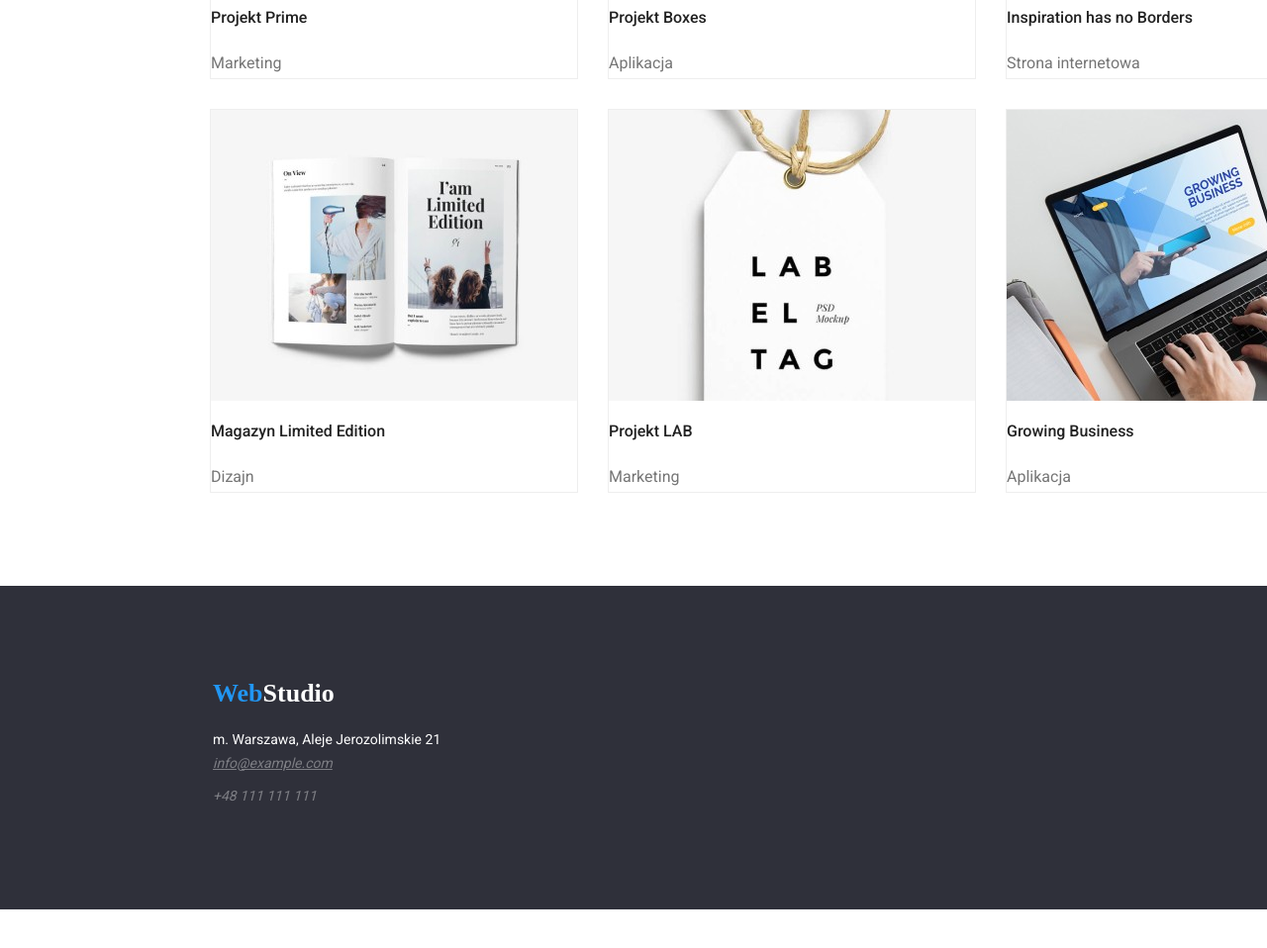
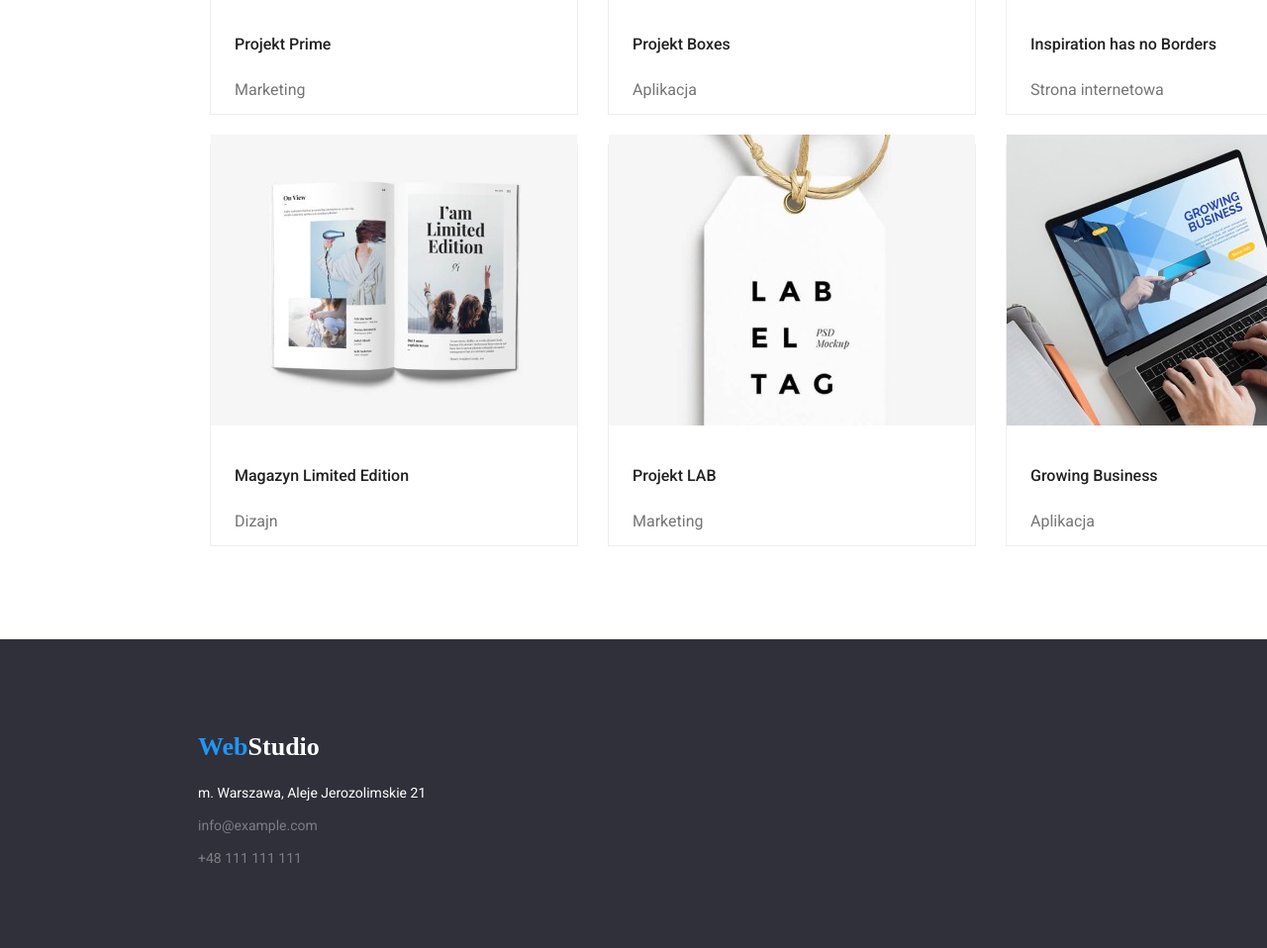
Before and after one commit to DominikBanaskiewicz/goit-markup-hw-03, a plain HTML site: page portfolio.html in a window 1280 px wide. Shown: the part 992-1950 px from the top of the page at 99% size. Before the commit the page ends 1911 px from the top, so only its background shows below. Drawn offline with Linux system fonts and the light colour scheme.

Commit message:
changes sections, container classes and paddings

```diff
--- a/css/styles.css
+++ b/css/styles.css
@@ -42,17 +42,17 @@ body {
 /*
     header i nav
 */
-body .main-banner {
-  width: 1600px;
+header {
+  border: 1px;
+  border-style: solid;
+  border-color: rgba(236, 236, 236, 1);
 }
+
 .page-header {
   display: flex;
   flex-direction: row;
   align-self: stretch;
   justify-content: space-between;
-  border: 1px;
-  border-style: solid;
-  border-color: rgba(236, 236, 236, 1);
 }
 .webstudio-main {
   text-decoration: none;
@@ -139,7 +139,9 @@ body .main-banner {
 }
 
 /* MAIN */
-
+body .main-banner {
+  width: 1600px;
+}
 .btn-zamow-usluge {
   cursor: pointer;
   background-color: var(--brand-blue-color);
@@ -162,7 +164,7 @@ h1 {
   line-height: 1.36;
   width: 696px;
   text-align: center;
-  letter-spacing: 0.6px;
+  letter-spacing: 1px;
 }
 .main-banner {
   background-color: var(--background-dark-color);
@@ -178,6 +180,11 @@ h1 {
 MAIN CONTENT
 
 */
+.main-content {
+  display: flex;
+  flex-direction: column;
+  gap: 94px;
+}
 .main-content-list {
   display: flex;
   align-items: center;
@@ -250,9 +257,11 @@ body .our-team {
   column-gap: 30px;
 }
 .our-team-elem {
+  background-color: var(--white-color);
   box-shadow: 0px 1px 3px rgba(0, 0, 0, 0.12), 0px 1px 1px rgba(0, 0, 0, 0.14),
     0px 2px 1px rgba(0, 0, 0, 0.2);
   border-radius: 0px 0px 4px 4px;
+  padding-bottom: 30px;
 }
 
 .our-team-elem > h3 {
@@ -277,19 +286,27 @@ footer {
   font-size: 14px;
   font-weight: 400;
   line-height: 1.7;
-  display: flex;
-  flex-direction: column;
 }
 
 .webstudio-footer {
+  display: flex;
   color: var(--white-color);
-  padding: 0px 1240px 20px 215px;
   text-decoration: none;
+}
+.footer-content {
+  display: flex;
+  flex-direction: column;
+  gap: 20px;
+  align-items: flex-start;
+}
+.footer-adress-list {
+  display: flex;
+  flex-direction: column;
+  gap: 9px;
 }
 .footer-adress {
   color: var(--white-color);
   font-size: 14px;
-  padding: 0px 1139px 9px 215px;
   display: inline;
   padding-bottom: 9px;
 }
@@ -298,7 +315,6 @@ footer {
   text-decoration: none;
   color: #ffffff60;
   font-size: 14px;
-  padding: 0px 1240px 9px 215px;
   display: flex;
 }
 
@@ -342,11 +358,14 @@ footer {
   max-height: 404px;
   flex-basis: calc((100% - (2 * 30px)) / 3);
   border: 1px solid #eee;
-
   display: flex;
   flex-direction: column;
   justify-content: center;
   align-items: flex-start;
+}
+.portfolio-main-list-elem-text {
+  padding: auto;
+  padding: 20px 24px;
 }
 .portfolio-main-list-elem h3 {
   font-size: 16px;
--- a/portfolio.html
+++ b/portfolio.html
@@ -12,7 +12,8 @@
     <title>Document</title>
   </head>
   <body>
-    <header class="page-header container">
+    <header class="page-header">
+      <div class="container page-header">
         <nav class="nav">
           <a class="webstudio-main" href="index.html"
             ><span class="main-page-logo-blue">Web</span>Studio
@@ -39,6 +40,7 @@
             <a class="main-phone" href="tel:+48111111111">+48 111 111 111</a>
           </li>
         </ul>
+      </div>
     </header>
     <main class="container">
       <section class="portfolio-content section">
@@ -179,18 +181,29 @@
       </section>
     </main>
     <footer class="section">
+      <div class="container footer-content">
         <a class="webstudio-footer" href="index.html"
           ><span class="main-page-logo-blue">Web</span>Studio
         </a>
         <address>
+          <ul class="footer-adress-list">
+            <li class="footer-adress-list-elem">
               <p class="footer-adress">m. Warszawa, Aleje Jerozolimskie 21</p>
-        <a
-          class="footer-email footer-email-portfolio"
-          href="mailto:info@devstudio.com"
+            </li>
+            <li class="footer-adress-list-elem">
+              <a class="footer-email" href="mailto:info@devstudio.com"
                 >info@example.com</a
               >
-        <a class="footer-phone" href="tel:+48111111111">+48 111 111 111</a>
+            </li>
+            <li class="footer-adress-list-elem">
+              <a class="footer-phone" href="tel:+48111111111"
+                >+48 111 111 111</a
+              >
+            </li>
+          </ul>
         </address>
+      </div>
+    </footer>
     </footer>
   </body>
 </html>
```
Also changed, not shown: index.html (+18 -3 lines). Lines whose indentation alone changed are shown as unchanged.
